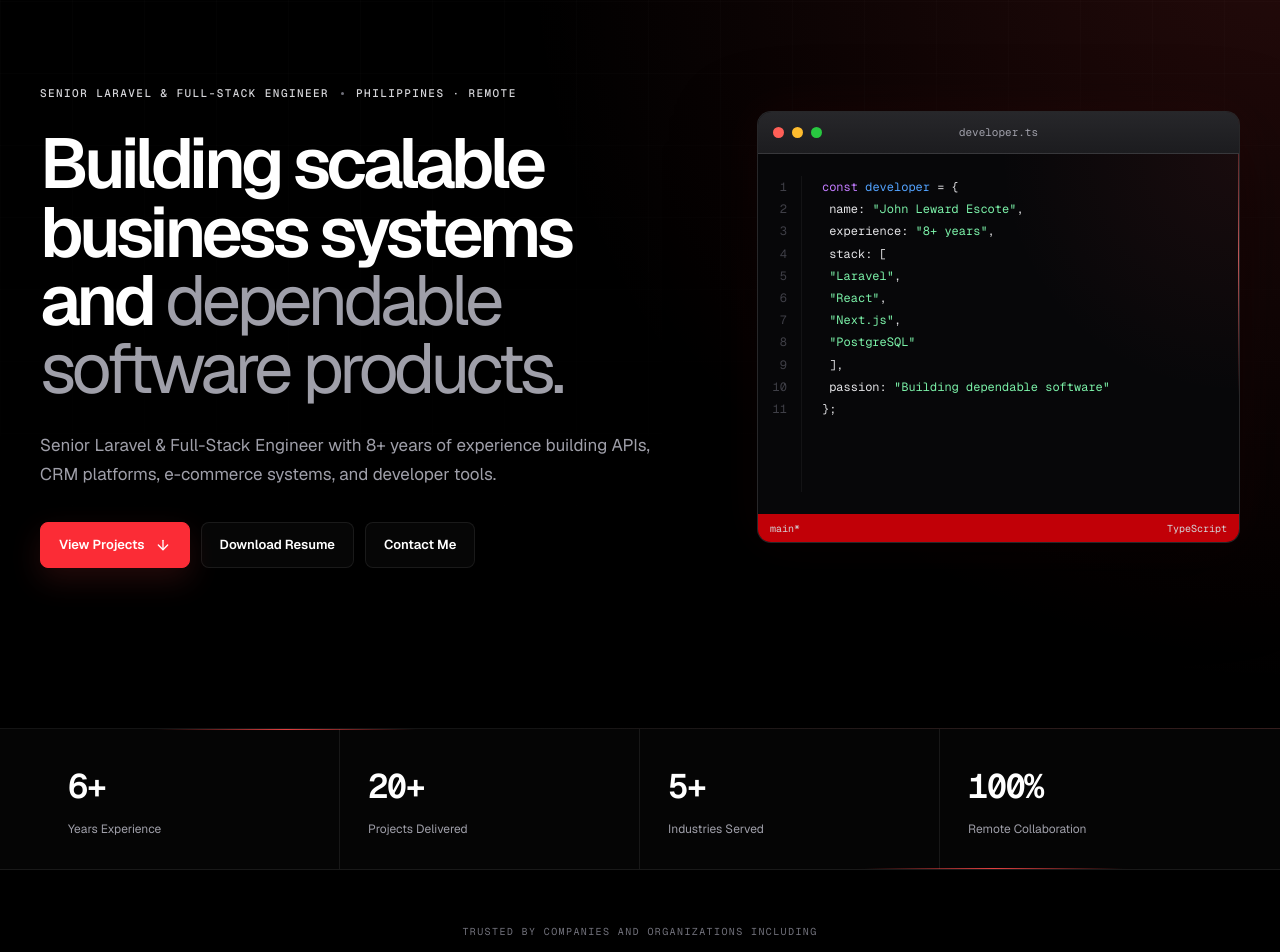
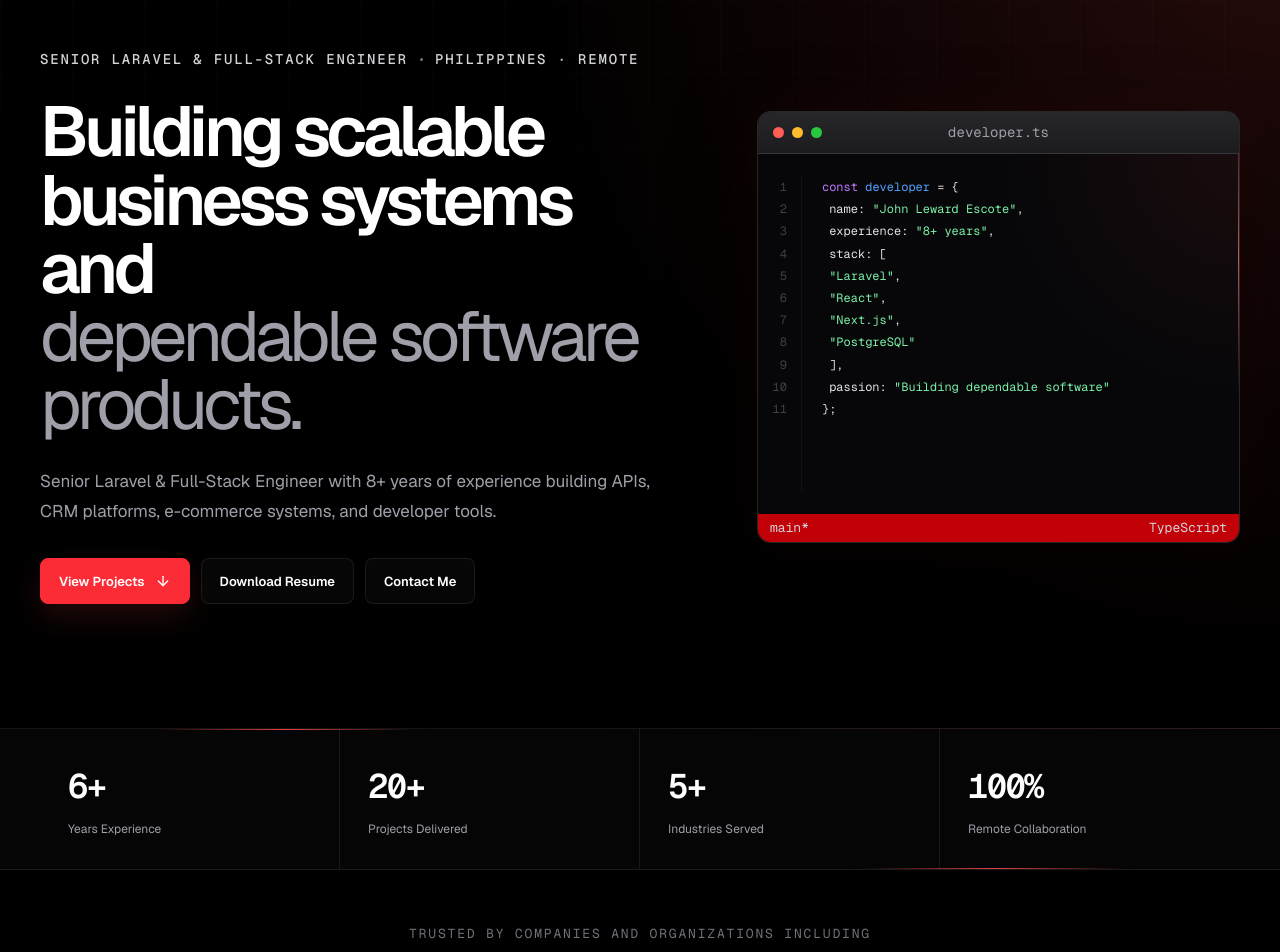
Before and after one commit to dev-jeyelscott/jlescote, a Next.js app: page / in a window 1280 px wide. Shown: the part 140-1092 px from the top of the page. Built offline with nearby package versions, Linux system fonts and the light colour scheme.

Commit message:
update font sizes and add glitch effects
Signed-off-by: John Leward Escote <jleward.escote17@gmail.com>

```diff
--- a/app/components/site/contact-section.tsx
+++ b/app/components/site/contact-section.tsx
@@ -18,7 +18,12 @@ export default function ContactSection() {
           Start a conversation
         </p>
         <h2 className="mt-7 mb-4.5 text-[clamp(46px,6vw,76px)] leading-[1.02] tracking-[-0.06em] max-sm:text-[44px]">
-          Let&apos;s build software that matters.
+          <span
+            className="glitch-title"
+            data-text="Let's build software that matters."
+          >
+            Let&apos;s build software that matters.
+          </span>
         </h2>
         <p className="mx-auto max-w-[600px] leading-[1.7] text-zinc-400">
           I&apos;m interested in thoughtful products, practical engineering
--- a/app/components/site/experiece-section.tsx
+++ b/app/components/site/experiece-section.tsx
@@ -32,7 +32,7 @@ export default function ExperienceSection() {
               </div>
               {/* Moving scan */}
               <div className="pointer-events-none absolute -top-1/2 left-0 z-0 h-1/2 w-full animate-[scanLine_4s_linear_infinite] bg-[linear-gradient(to_bottom,transparent,rgba(239,68,68,0.08),transparent)]" />
-              <div className="relative z-10 grid size-10.5 place-items-center rounded-[9px] border border-red-500/30 bg-[#140909] font-mono text-[11px] font-bold text-red-200 max-sm:size-9">
+              <div className="relative z-10 grid size-10.5 place-items-center rounded-[9px] border border-red-500/30 bg-[#140909] font-mono text-[14px] font-bold text-red-200 max-sm:size-9">
                 <span className="relative">
                   {job.mark}
                   <span
@@ -50,7 +50,7 @@ export default function ExperienceSection() {
                 </span>
               </div>
               <div className="relative z-10">
-                <span className="font-mono text-[10px] uppercase tracking-[0.1em] text-zinc-500">
+                <span className="font-mono text-[13px] uppercase tracking-[0.1em] text-zinc-500">
                   {job.period}
                 </span>
                 <h3 className="mt-3 mb-[7px] text-[21px] tracking-[-0.03em]">
@@ -62,7 +62,7 @@ export default function ExperienceSection() {
                 <p className="mt-0 mb-5 max-w-[650px] text-sm leading-[1.7] text-zinc-400">
                   {job.summary}
                 </p>
-                <h4 className="mt-0 mb-3 font-mono text-[10px] font-semibold uppercase tracking-[0.12em] text-zinc-500">
+                <h4 className="mt-0 mb-3 font-mono text-[13px] font-semibold uppercase tracking-[0.12em] text-zinc-500">
                   Key contributions
                 </h4>
                 <div className="flex flex-wrap gap-x-5 gap-y-[9px]">
--- a/app/components/site/footer.tsx
+++ b/app/components/site/footer.tsx
@@ -14,11 +14,11 @@ export default function Footer() {
             <span>JLE</span>
             <i />
           </a>
-          <p className="m-0 text-[11px] text-zinc-500">
+          <p className="m-0 text-[14px] text-zinc-500">
             Building dependable software products with practical engineering.
           </p>
         </div>
-        <div className="flex gap-5.5 max-sm:flex-wrap [&>a]:text-[11px] [&>a]:text-zinc-500 [&>a:hover]:text-white">
+        <div className="flex gap-5.5 max-sm:flex-wrap [&>a]:text-[14px] [&>a]:text-zinc-500 [&>a:hover]:text-white">
           <a href="mailto:jleward.escote17@gmail.com">Email</a>
           <a
             href="https://github.com/dev-jeyelscott"
--- a/app/components/site/hero-section.tsx
+++ b/app/components/site/hero-section.tsx
@@ -29,7 +29,12 @@ export default function HeroSection() {
             Philippines · Remote
           </p>
           <h1 className="my-6 max-w-[760px] text-[clamp(42px,13vw,62px)] font-semibold leading-[0.97] tracking-[-0.062em] sm:my-7 sm:text-[clamp(48px,5.5vw,76px)] [&>em]:font-normal [&>em]:not-italic [&>em]:text-zinc-400">
-            Building scalable business systems and{" "}
+            <span
+              className="glitch-title"
+              data-text="Building scalable business systems and"
+            >
+              Building scalable business systems and
+            </span>{" "}
             <em>dependable software products.</em>
           </h1>
           <p className="m-0 max-w-[650px] text-[17px] leading-[1.75] text-zinc-400 max-sm:text-[15px]">
@@ -66,19 +71,19 @@ export default function HeroSection() {
               <i />
               <i />
             </div>
-            <span className="font-mono text-[11px] text-zinc-400">
+            <span className="font-mono text-[14px] text-zinc-400">
               developer.ts
             </span>
           </div>
           <div className="grid min-h-[360px] grid-cols-[44px_1fr] bg-[radial-gradient(circle_at_100%_0,rgba(239,68,68,0.08),transparent_40%)] py-5.5 max-sm:min-h-[330px]">
-            <div className="select-none border-r border-white/5 pr-3.5 text-right font-mono text-xs leading-[1.85] text-zinc-700 max-sm:text-[10px]">
+            <div className="select-none border-r border-white/5 pr-3.5 text-right font-mono text-xs leading-[1.85] text-zinc-700 max-sm:text-[13px]">
               1<br />2<br />3<br />4<br />5<br />6<br />7<br />8<br />9
               <br />
               10
               <br />
               11
             </div>
-            <pre className="m-0 overflow-auto px-5 font-mono text-xs leading-[1.85] text-zinc-200 max-sm:px-[13px] max-sm:text-[10px]">
+            <pre className="m-0 overflow-auto px-5 font-mono text-xs leading-[1.85] text-zinc-200 max-sm:px-[13px] max-sm:text-[13px]">
               <code>
                 <span className="text-purple-400">const</span>{" "}
                 <span className="text-blue-400">developer</span> = {`{`}
@@ -106,7 +111,7 @@ export default function HeroSection() {
               </code>
             </pre>
           </div>
-          <div className="flex h-7 items-center justify-between bg-red-700 px-3 font-mono text-[10px] text-zinc-300">
+          <div className="flex h-7 items-center justify-between bg-red-700 px-3 font-mono text-[13px] text-zinc-300">
             <span>main*</span>
             <span>TypeScript</span>
           </div>
--- a/app/components/site/mobile-nav.tsx
+++ b/app/components/site/mobile-nav.tsx
@@ -11,7 +11,7 @@ export default function MobileNav() {
         ["Contact", "contact"],
       ].map(([label, id]) => (
         <a
-          className="flex min-h-11 items-center justify-center rounded-lg font-mono text-[10px] uppercase tracking-[0.08em] text-zinc-400 transition-colors active:bg-red-500/12 active:text-white"
+          className="flex min-h-11 items-center justify-center rounded-lg font-mono text-[13px] uppercase tracking-[0.08em] text-zinc-400 transition-colors active:bg-red-500/12 active:text-white"
           href={`#${id}`}
           key={id}
         >
--- a/app/components/site/project-section.tsx
+++ b/app/components/site/project-section.tsx
@@ -44,7 +44,7 @@ export default function ProjectSection() {
                 <ProjectVisual title={project.title} visual={project.visual} />
 
                 <div className="p-8 max-sm:px-5 max-sm:py-6">
-                  <div className="flex justify-between font-mono text-[10px] uppercase tracking-[0.1em] text-zinc-500 [&>span:first-child]:text-red-500">
+                  <div className="flex justify-between font-mono text-[13px] uppercase tracking-[0.1em] text-zinc-500 [&>span:first-child]:text-red-500">
                     <span>{project.number}</span>
                     <span>{project.kind}</span>
                   </div>
@@ -59,7 +59,7 @@ export default function ProjectSection() {
 
                   <div className="mb-[23px] grid grid-cols-2 gap-5 border-y border-white/[0.08] py-5.5 max-sm:grid-cols-1">
                     <div>
-                      <h4 className="mt-0 mb-3 font-mono text-[10px] font-semibold uppercase tracking-[0.12em] text-zinc-500">
+                      <h4 className="mt-0 mb-3 font-mono text-[13px] font-semibold uppercase tracking-[0.12em] text-zinc-500">
                         Problem
                       </h4>
                       <p className="m-0 text-xs leading-[1.65] text-zinc-400">
@@ -68,7 +68,7 @@ export default function ProjectSection() {
                     </div>
 
                     <div>
-                      <h4 className="mt-0 mb-3 font-mono text-[10px] font-semibold uppercase tracking-[0.12em] text-zinc-500">
+                      <h4 className="mt-0 mb-3 font-mono text-[13px] font-semibold uppercase tracking-[0.12em] text-zinc-500">
                         Solution
                       </h4>
                       <p className="m-0 text-xs leading-[1.65] text-zinc-400">
@@ -77,7 +77,7 @@ export default function ProjectSection() {
                     </div>
                   </div>
 
-                  <h4 className="mt-0 mb-3 font-mono text-[10px] font-semibold uppercase tracking-[0.12em] text-zinc-500">
+                  <h4 className="mt-0 mb-3 font-mono text-[13px] font-semibold uppercase tracking-[0.12em] text-zinc-500">
                     Technologies
                   </h4>
 
@@ -87,7 +87,7 @@ export default function ProjectSection() {
                     ))}
                   </div>
 
-                  <h4 className="mt-0 mb-3 font-mono text-[10px] font-semibold uppercase tracking-[0.12em] text-zinc-500">
+                  <h4 className="mt-0 mb-3 font-mono text-[13px] font-semibold uppercase tracking-[0.12em] text-zinc-500">
                     Key features
                   </h4>
 
--- a/app/components/site/testimonial-section.tsx
+++ b/app/components/site/testimonial-section.tsx
@@ -11,7 +11,7 @@ export default function TestimonialSection() {
           title="Trusted to deliver with ownership."
         />
 
-        <div className="grid grid-cols-2 gap-5 max-sm:grid-cols-1 [&_small]:text-[11px] [&_small]:text-zinc-500">
+        <div className="grid grid-cols-2 gap-5 max-sm:grid-cols-1 [&_small]:text-[14px] [&_small]:text-zinc-500">
           <article
             className={`${glassCard} group relative isolate overflow-hidden rounded-xl p-[34px] transition-all duration-300 hover:-translate-y-1 hover:border-red-500/40 hover:shadow-[0_0_30px_rgba(239,68,68,0.10)]`}
           >
@@ -49,7 +49,7 @@ export default function TestimonialSection() {
               </blockquote>
 
               <div className="flex items-center gap-[13px]">
-                <span className="grid size-10.5 place-items-center rounded-full border border-red-500/25 bg-red-500/8 font-mono text-[11px] font-semibold text-red-200">
+                <span className="grid size-10.5 place-items-center rounded-full border border-red-500/25 bg-red-500/8 font-mono text-[14px] font-semibold text-red-200">
                   TL
                 </span>
 
@@ -98,7 +98,7 @@ export default function TestimonialSection() {
               </blockquote>
 
               <div className="flex items-center gap-[13px]">
-                <span className="grid size-10.5 place-items-center rounded-full border border-red-500/25 bg-red-500/8 font-mono text-[11px] font-semibold text-red-200">
+                <span className="grid size-10.5 place-items-center rounded-full border border-red-500/25 bg-red-500/8 font-mono text-[14px] font-semibold text-red-200">
                   PM
                 </span>
 
--- a/app/components/site/trusted-by-section.tsx
+++ b/app/components/site/trusted-by-section.tsx
@@ -7,7 +7,7 @@ export default function TrustedBySection() {
   return (
     <section className="border-b border-white/[0.08] py-[54px] pb-18 max-sm:pb-13">
       <div className={container}>
-        <p className="mt-0 mb-7 text-center font-mono text-[10px] uppercase tracking-[0.14em] text-zinc-500">
+        <p className="mt-0 mb-7 text-center font-mono text-[13px] uppercase tracking-[0.14em] text-zinc-500">
           Trusted by companies and organizations including
         </p>
         <AnimatedGroup
--- a/app/globals.css
+++ b/app/globals.css
@@ -298,3 +298,103 @@
     right: 100%;
   }
 }
+
+.glitch-title {
+  position: relative;
+  display: inline-block;
+}
+
+.glitch-title::before,
+.glitch-title::after {
+  content: attr(data-text);
+  position: absolute;
+  inset: 0;
+  pointer-events: none;
+  opacity: 0;
+}
+
+.glitch-title::before {
+  color: #ef4444;
+  text-shadow: -2px 0 #ef4444;
+  animation: glitch-before 2s infinite;
+}
+
+.glitch-title::after {
+  color: #44ff92;
+  text-shadow: 2px 0 rgb(23, 29, 219);
+  animation: glitch-after 5s infinite;
+}
+
+@keyframes glitch-before {
+  0%,
+  74%,
+  100% {
+    opacity: 0;
+    transform: translate(0);
+    clip-path: inset(0 0 0 0);
+  }
+
+  75% {
+    opacity: 0.8;
+    transform: translate(-4px, 2px);
+    clip-path: inset(15% 0 55% 0);
+  }
+
+  78% {
+    transform: translate(4px, -2px);
+    clip-path: inset(65% 0 5% 0);
+  }
+
+  82% {
+    transform: translate(-3px, 1px);
+    clip-path: inset(35% 0 35% 0);
+  }
+
+  86% {
+    transform: translate(2px, -1px);
+    clip-path: inset(55% 0 20% 0);
+  }
+
+  90% {
+    opacity: 0;
+    transform: translate(0);
+    clip-path: inset(0 0 0 0);
+  }
+}
+
+@keyframes glitch-after {
+  0%,
+  74%,
+  100% {
+    opacity: 0;
+    transform: translate(0);
+    clip-path: inset(0 0 0 0);
+  }
+
+  75% {
+    opacity: 0.8;
+    transform: translate(4px, -2px);
+    clip-path: inset(55% 0 15% 0);
+  }
+
+  78% {
+    transform: translate(-3px, 2px);
+    clip-path: inset(10% 0 65% 0);
+  }
+
+  82% {
+    transform: translate(2px, -1px);
+    clip-path: inset(45% 0 25% 0);
+  }
+
+  86% {
+    transform: translate(-2px, 1px);
+    clip-path: inset(20% 0 55% 0);
+  }
+
+  90% {
+    opacity: 0;
+    transform: translate(0);
+    clip-path: inset(0 0 0 0);
+  }
+}
--- a/app/libs/const.ts
+++ b/app/libs/const.ts
@@ -1,7 +1,7 @@
 const container =
   "mx-auto w-[calc(100%-32px)] max-w-[1200px] sm:w-[calc(100%-48px)]";
 const eyebrowClass =
-  "m-0 flex items-center gap-3 font-mono text-[11px] font-medium uppercase leading-[1.4] tracking-[0.13em] text-zinc-300";
+  "m-0 flex items-center gap-3 font-mono text-[14px] font-medium uppercase leading-[1.4] tracking-[0.13em] text-zinc-300";
 const glassCard =
   "flow-border border border-white/[0.08] bg-[#0a0a0b]/92 backdrop-blur-xl transition-[transform,border-color,background-color,box-shadow] duration-300 sm:hover:-translate-y-1 sm:hover:border-red-500/25 sm:hover:bg-[#0d0d0f] sm:hover:shadow-[0_24px_55px_rgba(0,0,0,0.25)]";
 const button =
@@ -9,7 +9,7 @@ const button =
 const primaryButton = `${button} border-red-500 bg-red-500 text-white shadow-[0_12px_30px_rgba(239,68,68,0.15)] hover:bg-red-600`;
 const secondaryButton = `${button} border-white/[0.08] bg-white/[0.025] hover:border-red-500/35 hover:bg-white/[0.06]`;
 const tagList =
-  "flex flex-wrap gap-[7px] [&>span]:rounded-full [&>span]:border [&>span]:border-white/[0.08] [&>span]:bg-white/[0.025] [&>span]:px-[9px] [&>span]:py-[7px] [&>span]:font-mono [&>span]:text-[10px] [&>span]:text-zinc-300";
+  "flex flex-wrap gap-[7px] [&>span]:rounded-full [&>span]:border [&>span]:border-white/[0.08] [&>span]:bg-white/[0.025] [&>span]:px-[9px] [&>span]:py-[7px] [&>span]:font-mono [&>span]:text-[13px] [&>span]:text-zinc-300";
 
 export {
   container,
```
